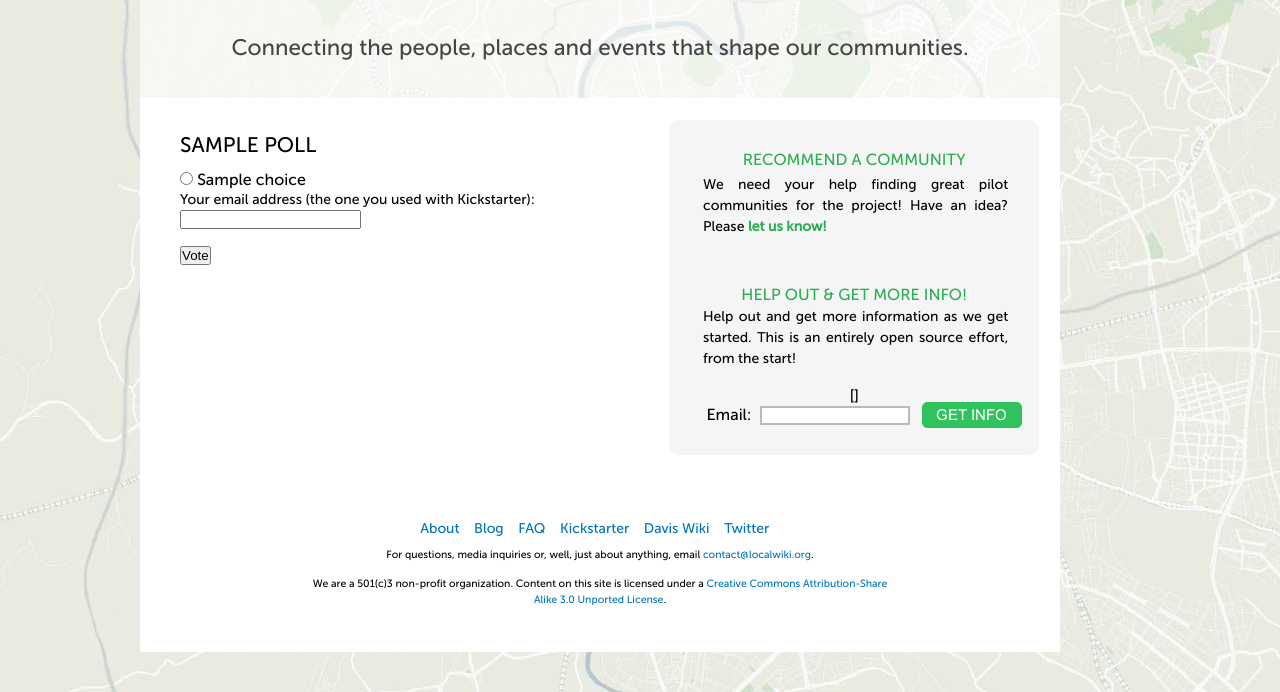
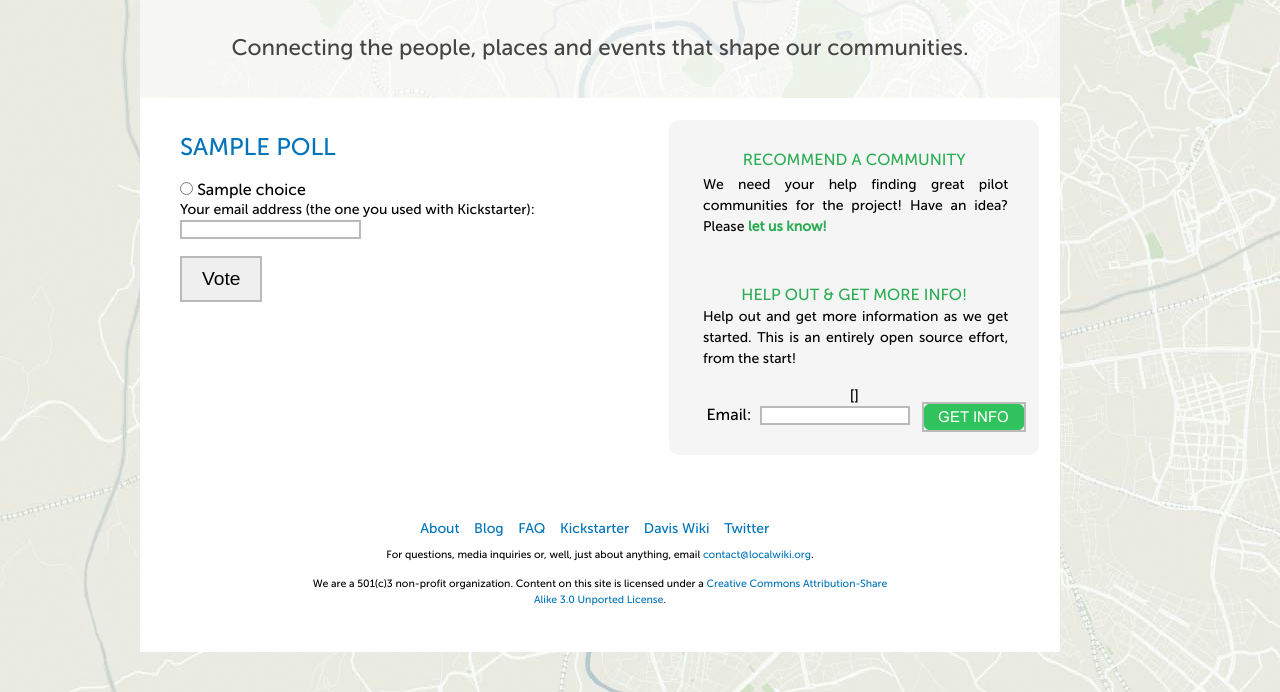
Before and after one commit to mivanov/localwiki_splash, a Django app: template polls/templates/polls/form.html in a window 1280 px wide. Shown: the part 89-781 px from the top of the page. Run offline with Django 3.2, Linux system fonts and the light colour scheme; the template is opened without the code that fills it: most values are stand-ins (such as "Sample title", 1, 10 or a date in 2020).

Commit message:
CSS for poll

```diff
--- a/polls/templates/polls/base.html
+++ b/polls/templates/polls/base.html
@@ -1,6 +1,8 @@
 {% extends "base.html" %}
 
 {% block content %}
-    {% block polls_content %}
-    {% endblock %}
+    <div class="section poll">
+        {% block polls_content %}
+        {% endblock %}
+    </div>
 {% endblock %}
--- a/polls/templates/polls/form.html
+++ b/polls/templates/polls/form.html
@@ -1,6 +1,6 @@
 {% extends "polls/base.html" %}
 {% block polls_content %}
-<h2>{{ poll.question }}</h2>
+<h1>{{ poll.question }}</h1>
 
 {% if error_message %}<p><strong>{{ error_message }}</strong></p>{% endif %}
 
--- a/splash_static/css/screen.css
+++ b/splash_static/css/screen.css
@@ -155,6 +155,15 @@ p {
 #pilot_recommendation input, #pilot_recommendation textarea {
     border: 2px solid #bababa;
 }
+
+input {
+    border: 2px solid #bababa;
+}
+input[type="submit"] {
+    padding: 10px 20px 10px 20px;
+    font-size: 120%;
+}
+
 #pilot_submit {
     padding: 10px;
     font-size: 120%;
```
